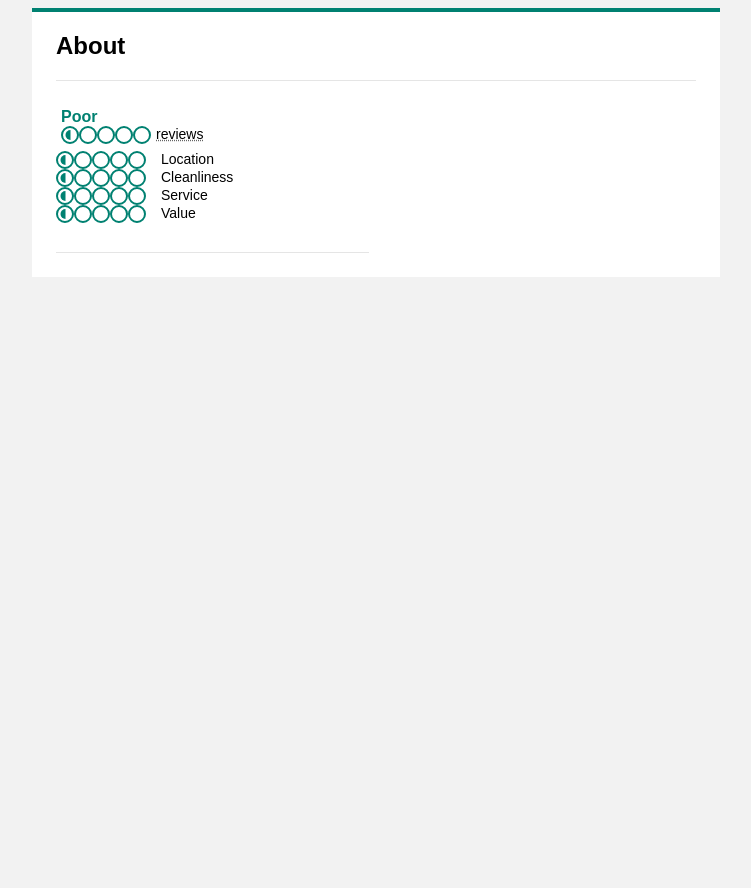
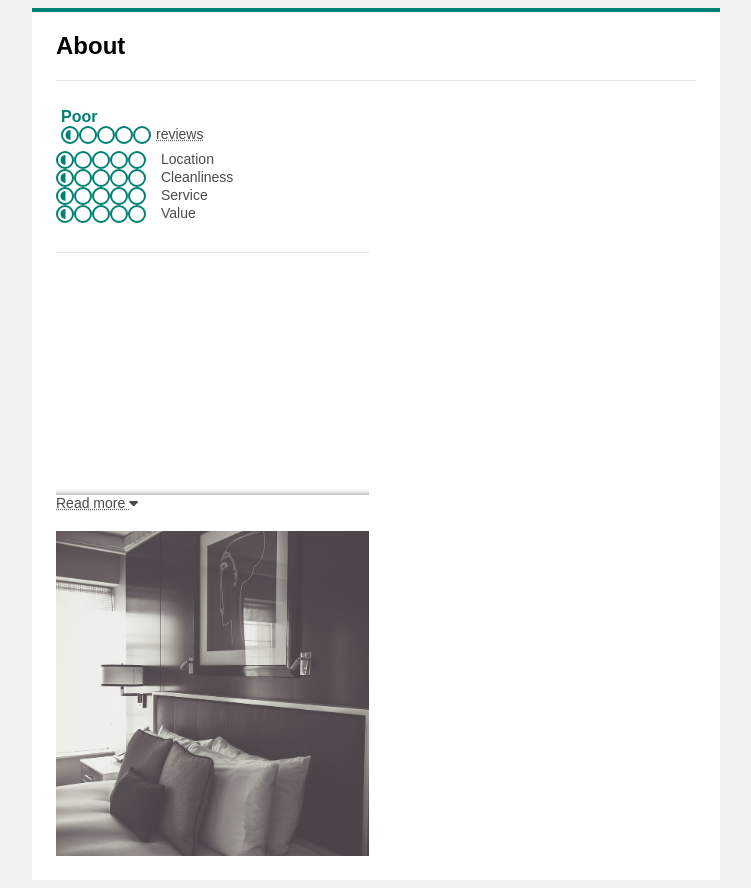
Before and after one commit to WarrenMfg/travel-site-landing-pages, a React app: page / in a window 1280 px wide. Shown: the whole page, without its empty margins (264-1015 px from the left). Before the commit the page ends 800 px from the top, so only its background shows below. Built offline with nearby package versions, Linux system fonts and the light colour scheme; no server answers.

Commit message:
left side without image carousel almost complete; moving onto right side

```diff
--- /dev/null
+++ b/src/components/AboutCopy.jsx
@@ -0,0 +1,46 @@
+import React from 'react';
+import styles from '../css/AboutCopyCSS.js';
+import {jsx} from '@emotion/core';
+
+let expand = {};
+
+class AboutCopy extends React.Component {
+  constructor(props) {
+    super(props);
+    this.state = {
+      expand: 1
+    };
+    this.handleReadMore = this.handleReadMore.bind(this);
+  }
+
+  handleReadMore() {
+    if (this.state.expand % 2 === 0) {
+      expand = {};
+    } else {
+      expand = {
+        height: '100%',
+        boxShadow: 'none'
+      };
+    }
+    this.setState(prevState => ({expand: prevState.expand + 1}));
+  }
+
+  render() {
+    return (
+      <div>
+        <styles.copyContainer css={expand}>
+          <p>{this.props.copy}</p>
+        </styles.copyContainer>
+        <styles.readMore onClick={this.handleReadMore}>
+          Read more&nbsp;
+          {this.state.expand % 2 === 0 ?
+            <i className="fas fa-caret-up"></i> :
+            <i className="fas fa-caret-down"></i>
+          }
+        </styles.readMore>
+      </div>
+    );
+  }
+}
+
+export default AboutCopy;
--- a/src/components/App.jsx
+++ b/src/components/App.jsx
@@ -3,6 +3,7 @@ import {Global, css, jsx} from '@emotion/core';
 import styles from '../css/AppCSS.js';
 import Ratings from './Ratings.jsx';
 import Superlatives from './Superlatives.jsx';
+import AboutCopy from './AboutCopy.jsx';
 
 class App extends React.Component {
   constructor(props) {
@@ -85,10 +86,12 @@ class App extends React.Component {
                 greenLeadersPopup={this.state.greenLeadersPopup}
               />
 
+              <AboutCopy
+                copy={this.state.aboutCopy}
+              />
 
-
-
-
+              {/* IMAGE CAROUSEL IF TIME PERMITS */}
+              <styles.imagePlaceholder></styles.imagePlaceholder>
             </styles.left>
 
 
--- /dev/null
+++ b/src/css/AboutCopyCSS.js
@@ -0,0 +1,18 @@
+import styled from '@emotion/styled';
+
+const styles = {
+  copyContainer: styled.div({
+    height: '242px',
+    overflowY: 'hidden',
+    boxShadow: 'inset 0 -10px 10px -13px black'
+  }),
+
+  readMore: styled.p({
+    margin: '0',
+    fontSize: '14px',
+    textDecoration: 'underline rgb(100, 100, 100) dotted',
+    cursor: 'pointer'
+  })
+};
+
+export default styles;
--- a/src/css/AppCSS.js
+++ b/src/css/AppCSS.js
@@ -5,6 +5,7 @@ const styles = {
   global: css`
   body {
     font-family: Arial;
+    color: #4A4A4A;
     background-color: rgb(242, 242, 242);
   }
 `,
@@ -19,6 +20,7 @@ const styles = {
 
   h2: styled.h2({
     borderBottom: '1px solid rgb(229, 229, 229)',
+    color: 'black',
     padding: '20px 0',
     margin: '0'
   }),
@@ -34,6 +36,17 @@ const styles = {
     gridArea: 'left'
   }),
 
+  imagePlaceholder: styled.div({
+    width: '100%',
+    height: '325px',
+    backgroundImage: 'url("../../public/hotel.jpg")',
+    backgroundPosition: 'center',
+    backgroundRepeat: 'no-repeat',
+    backgroundSize: 'cover',
+    marginTop: '20px'
+  }),
+
+
   right: styled.div({
     gridArea: 'right'
   })
--- a/src/css/RatingsCirclesCSS.js
+++ b/src/css/RatingsCirclesCSS.js
@@ -41,7 +41,7 @@ const styles = {
   reviews: styled.span({
     display: 'inline-block',
     marginLeft: '5px',
-    color: 'black',
+    color: '#4A4A4A',
     fontSize: '14px',
     fontWeight: 'normal',
     textDecoration: 'underline rgb(100, 100, 100) dotted'
```
Also changed, not shown: public/bundle.js, public/hotel.jpg (added).
